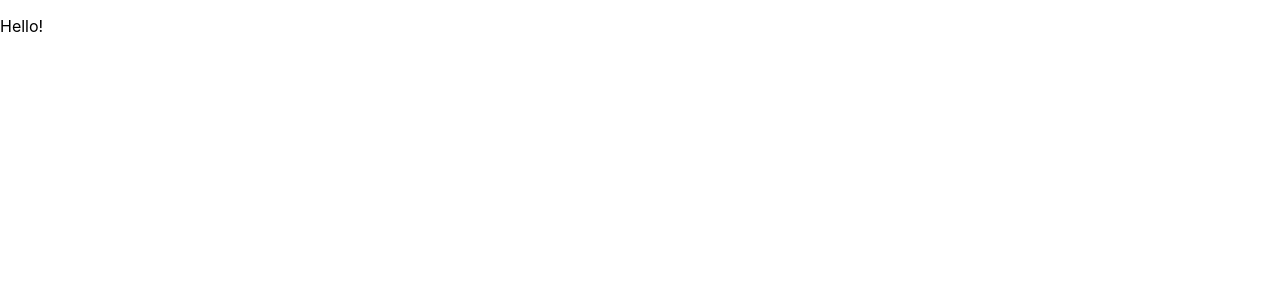
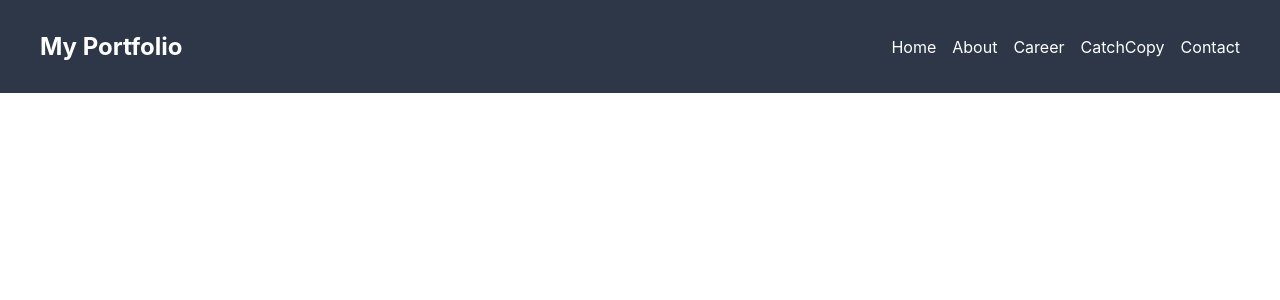
Before and after one commit to Kai-T-KiA/portfolio, a React (Create React App) app: page / in a window 1280 px wide. Shown: the top 300 px of the page. Built offline with nearby package versions, Linux system fonts and the light colour scheme.

Commit message:
header.tsxの作成と表示

```diff
--- a/package.json
+++ b/package.json
@@ -39,5 +39,8 @@
       "last 1 firefox version",
       "last 1 safari version"
     ]
+  },
+  "devDependencies": {
+    "tailwindcss": "^3.4.11"
   }
 }
--- a/src/App.tsx
+++ b/src/App.tsx
@@ -1,11 +1,14 @@
+import './App.css';
 import React from 'react';
-import logo from './logo.svg';
-import './App.css';
+import Header from './components/header/header';
 
-function App() {
+const App: React.FC = () => {
   return (
-    <p>Hello!</p>
+    <div>
+      <Header />
+      {/* 他のコンポーネントやコンテンツ */}
+    </div>
   );
-}
+};
 
 export default App;
--- /dev/null
+++ b/src/components/header/header.css
@@ -0,0 +1,36 @@
+.header {
+  background-color: #2d3748;
+  color: white;
+  padding: 1rem;
+}
+
+.container {
+  max-width: 1200px;
+  margin: 0 auto;
+  display: flex;
+  justify-content: space-between;
+  align-items: center;
+}
+
+.nav-list {
+  display: flex;
+  gap: 1rem;
+}
+
+.nav-item {
+  list-style: none;
+}
+
+.nav-item a {
+  text-decoration: none;
+  color: inherit;
+}
+
+.nav-item a:hover {
+  text-decoration: underline;
+}
+
+.title {
+  font-size: 1.5rem;
+  font-weight: bold;
+}
--- /dev/null
+++ b/src/components/header/header.tsx
@@ -0,0 +1,23 @@
+import React from 'react';
+import './header.css';
+
+const Header: React.FC = () => {
+  return (
+    <header className="header">
+      <div className="container">
+        <h1 className="title">My Portfolio</h1>
+        <nav>
+          <ul className="nav-list">
+            <li className='nav-item'><a href="#home">Home</a></li>
+            <li className='nav-item'><a href="#about">About</a></li>
+            <li className='nav-item'><a href="#career">Career</a></li>
+            <li className='nav-item'><a href="#catchcopy">CatchCopy</a></li>
+            <li className='nav-item'><a href="#contact">Contact</a></li>
+          </ul>
+        </nav>
+      </div>
+    </header>
+  );
+};
+
+export default Header;
```
Also changed, not shown: 1 other file (tests, documents, lock files or other folders).
